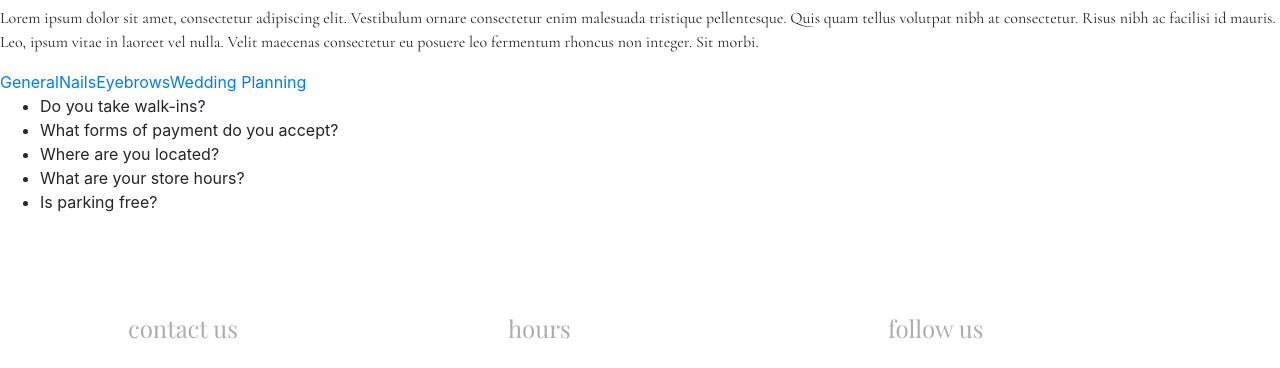
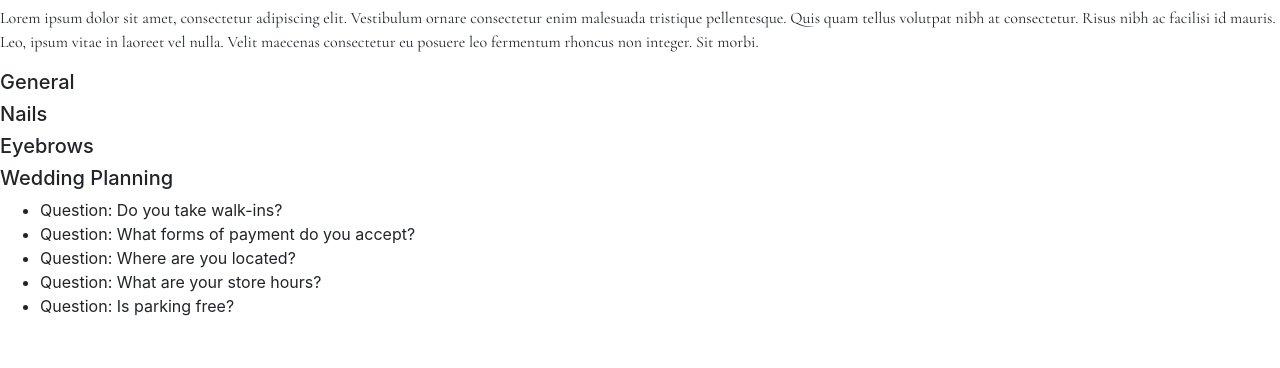
Before and after one commit to GH-KimV/maison-de-beaute, a React (Create React App) app: page /policies in a window 1280 px wide. Shown: the part 311-679 px from the top of the page. Built offline with nearby package versions, Linux system fonts and the light colour scheme; a web font is replaced by a local one.

Commit message:
Update FAQ.js
> Updated dynamic render with onClick handlers

> Reduced the unnecessary use of Links

> Added localStorage cases for state variables on refresh

```diff
--- a/src/App.js
+++ b/src/App.js
@@ -1,4 +1,4 @@
-import React, { useState, useEffect } from 'react';
+import React, { useEffect } from 'react';
 import { BrowserRouter as Router, Switch, Route } from 'react-router-dom';
 import { init } from './util/functions/appFunctions';
 
@@ -19,7 +19,7 @@ const App = () => {
     let serviceKey;
 
     useEffect(() => {
-        const localData = localStorage.getItem('serviceKey');
+        // const localData = localStorage.getItem('serviceKey');
         // if (localData) serviceKey = JSON.parse(localData);
     }, [])
 
--- a/src/components/pages/Policies/FAQ.js
+++ b/src/components/pages/Policies/FAQ.js
@@ -1,42 +1,60 @@
 import React, { useState, useEffect } from 'react';
-import { Link } from 'react-router-dom';
 import faqData from '../../../util/data/faqData.json';
 
 const FAQ = () => {
+    const [faqNav, setFaqNav] = useState('general'),
+        [clickedId, setClickedId] = useState(null),
+        curFaqSelected = faqData[faqNav]
 
-    const [faqNav, setFaqNav] = useState('general')
-    let curFaqSelected = faqData[faqNav]
+    useEffect(() => {
+        const localData = localStorage.getItem('faqNav');
+        if (localData) setFaqNav(JSON.parse(localData));
+    }, [])
+
+    useEffect(() => {
+        localStorage.setItem('faqNav', JSON.stringify(faqNav));
+    })
 
     const linkClickHandler = (e) => {
+        setClickedId(null);
         setFaqNav(e.target.innerText.toLowerCase())
     }
 
-    const revealAnswer = (question) => {
-        console.log(question.answer)
-    }
-
+    const revealAnswer = (idx) => {
+        if (clickedId || clickedId === 0) {
+            setClickedId(null);
+        } else {
+            setClickedId(idx);
+        }
+    };
 
     return (
         <div>
             <div className="faqNav">
-                <Link onClick={(e) => linkClickHandler(e)}>
+                <h5 onClick={(e) => linkClickHandler(e)}>
                     General
-                </Link>
-                <Link onClick={(e) => linkClickHandler(e)}>
+                </h5>
+                <h5 onClick={(e) => linkClickHandler(e)}>
                     Nails
-                </Link>
-                <Link onClick={(e) => linkClickHandler(e)}>
+                </h5>
+                <h5 onClick={(e) => linkClickHandler(e)}>
                     Eyebrows
-                </Link>
-                <Link onClick={(e) => linkClickHandler(e)}>
+                </h5>
+                <h5 onClick={(e) => linkClickHandler(e)}>
                     Wedding Planning
-                </Link>
+                </h5>
             </div>
             <div className="faqSwitch">
                 <ul>
                     {
-                        curFaqSelected.map(q => (
-                            <li onClick={revealAnswer(q)}>{q.question}</li>
+                        curFaqSelected.map((q, idx) => (
+                            <div>
+                                <li onClick={() => revealAnswer(idx)}>Question: {q.question}</li>
+                                {
+                                    clickedId == idx &&
+                                    <li>Answer: {q.answer}</li>
+                                }
+                            </div>
                         ))
                     }
                 </ul>
```
